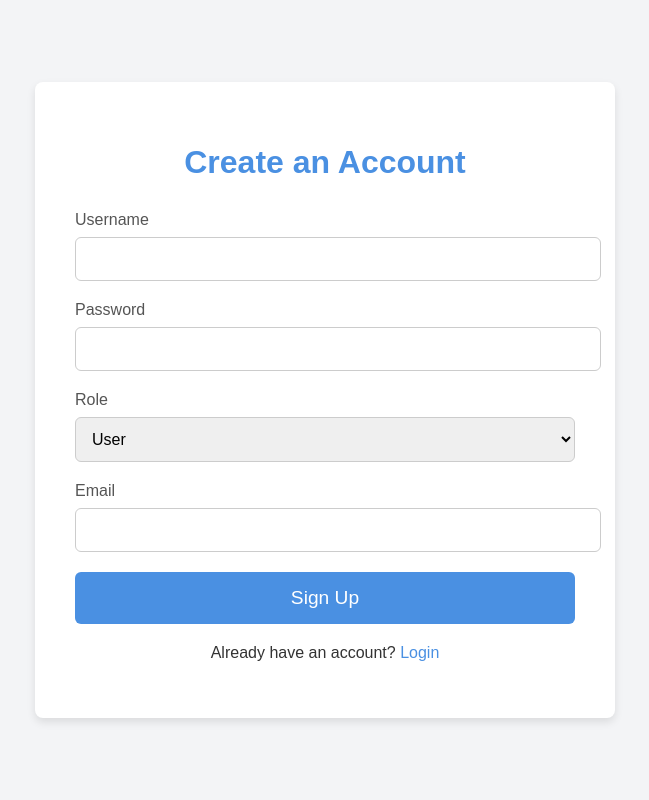
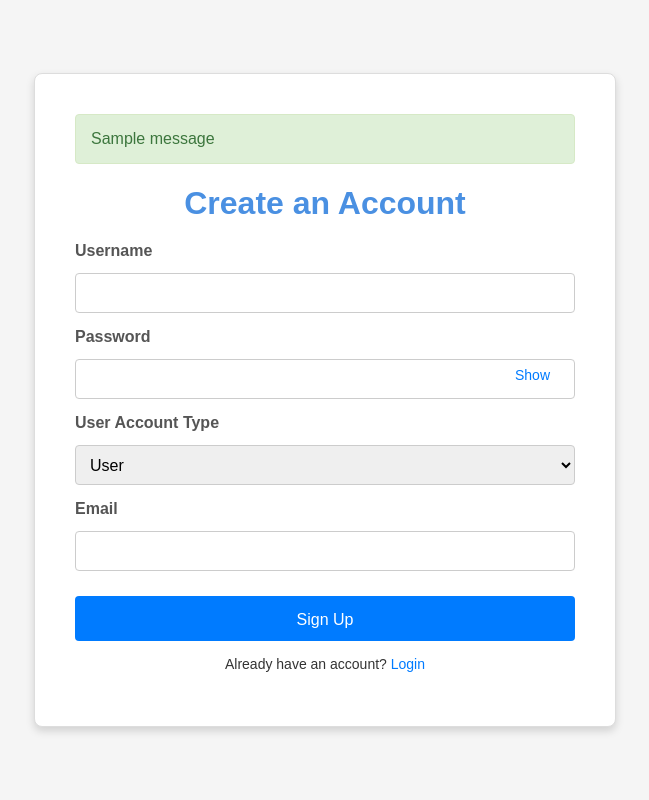
Before and after one commit to Thriambak/flaskproject2, a Python web app: template templates/signup.html in a window 1280 px wide. Shown: the whole page, without its empty margins (315-964 px from the left). Run offline with Jinja, Linux system fonts and the light colour scheme; the template is opened without the code that fills it, so the values that code supplies are empty; one stand-in notice (Sample message) is shown.

Commit message:
fullllllm

```diff
--- a/config.py
+++ b/config.py
@@ -12,7 +12,7 @@ class Config:
     SECRET_KEY = 'your_secret_key'  # For session management and CSRF protection
 
     # Connection string for PostgreSQL
-    SQLALCHEMY_DATABASE_URI = 'postgresql://postgres:root123#@localhost/new_database'
+    SQLALCHEMY_DATABASE_URI = 'postgresql://postgres:root123*@localhost/new_database'
     # MySql URI --> 'mysql+pymysql://username:password@localhost:3306/db_name'
 
     @staticmethod
--- a/templates/signup.html
+++ b/templates/signup.html
@@ -4,10 +4,148 @@
   <meta charset="UTF-8">
   <meta name="viewport" content="width=device-width, initial-scale=1.0">
   <title>Sign Up</title>
-    <link rel="stylesheet" href="{{url_for ('static',filename='css/signup.css')}}">
+  <link rel="stylesheet" href="{{ url_for('static', filename='css/signup.css') }}">
+  <style>
+    /* Global Styles */
+    body {
+      font-family: Arial, sans-serif;
+      background-color: #f5f5f5;
+      margin: 0;
+      padding: 0;
+    }
+    .container {
+      width: 500px;  /* Increased width */
+      margin: 50px auto;
+      background: #fff;
+      padding: 40px;  /* Increased padding */
+      box-shadow: 0 4px 8px rgba(0,0,0,0.15);  /* More prominent shadow */
+      border: 1px solid #ddd;  /* Light border for visibility */
+      border-radius: 8px;
+    }
+    h1 {
+      text-align: center;
+      margin-bottom: 20px;
+    }
+
+    /* Flash Messages */
+    .flash-messages {
+      margin-bottom: 20px;
+    }
+    .alert {
+      padding: 15px;
+      margin-bottom: 15px;
+      border: 1px solid transparent;
+      border-radius: 4px;
+      font-size: 16px;
+    }
+    .alert-success {
+      color: #3c763d;
+      background-color: #dff0d8;
+      border-color: #d6e9c6;
+    }
+    .alert-danger {
+      color: #a94442;
+      background-color: #f2dede;
+      border-color: #ebccd1;
+    }
+    .alert-info {
+      color: #31708f;
+      background-color: #d9edf7;
+      border-color: #bce8f1;
+    }
+    .alert-warning {
+      color: #8a6d3b;
+      background-color: #fcf8e3;
+      border-color: #faebcc;
+    }
+
+    /* Form Styles */
+    .signup-form {
+      display: flex;
+      flex-direction: column;
+    }
+    .form-group {
+      margin-bottom: 15px;
+      display: flex;
+      flex-direction: column;
+    }
+    .form-group label {
+      margin-bottom: 5px;
+      font-weight: bold;
+    }
+    .form-group input,
+    .form-group select {
+      height: 40px;
+      padding: 0 10px;
+      font-size: 16px;
+      border: 1px solid #ccc;
+      border-radius: 4px;
+      width: 100%;
+      box-sizing: border-box;
+    }
+
+    /* Password Field & Toggle */
+    .password-wrapper {
+      position: relative;
+      display: flex;
+      align-items: center;
+    }
+    .password-wrapper input {
+      flex: 1;
+      padding-right: 50px; /* Room for the toggle button */
+    }
+    .toggle-password {
+      position: absolute;
+      right: 10px;
+      background: none;
+      border: none;
+      cursor: pointer;
+      color: #007bff;
+      font-size: 14px;
+    }
+
+    /* Signup Button */
+    .btn {
+      height: 45px;
+      background-color: #007bff;
+      color: white;
+      border: none;
+      font-size: 16px;
+      border-radius: 4px;
+      cursor: pointer;
+      margin-top: 10px;
+    }
+    .btn:hover {
+      background-color: #0056b3;
+    }
+
+    /* Login Link */
+    .login-link {
+      text-align: center;
+      margin-top: 15px;
+      font-size: 14px;
+    }
+    .login-link a {
+      color: #007bff;
+      text-decoration: none;
+    }
+    .login-link a:hover {
+      text-decoration: underline;
+    }
+  </style>
 </head>
 <body>
   <div class="container">
+    <div class="flash-messages">
+      {% with messages = get_flashed_messages(with_categories=true) %}
+        {% if messages %}
+          {% for category, message in messages %}
+            <div class="alert alert-{{ category }}">{{ message }}</div>
+          {% endfor %}
+        {% endif %}
+      {% endwith %}
+    </div>
+
     <h1>Create an Account</h1>
     <form action="{{ url_for('auth.signup') }}" method="POST" class="signup-form">
       <div class="form-group">
@@ -17,42 +155,44 @@
 
       <div class="form-group">
         <label for="password">Password</label>
+        <div class="password-wrapper">
           <input type="password" name="password" id="password" required>
+          <button type="button" class="toggle-password" onclick="togglePasswordVisibility()">Show</button>
+        </div>
       </div>
 
       <div class="form-group">
-                <label for="role">Role</label>
+        <label for="role">User Account Type</label>
         <select name="role" id="role" required>
           <option value="user">User</option>
           <option value="company">Company</option>
           <option value="college">College</option>
-                    <option value="admin">Admin</option>
+          <!-- 'admin' option intentionally omitted -->
         </select>
       </div>
-
-            <!-- <div class="form-group">
-                <label for="name">Full Name</label>
-                <input type="text" name="name" id="name" required>
-            </div> -->
 
       <div class="form-group">
         <label for="email">Email</label>
         <input type="email" name="email" id="email" required>
       </div>
 
-            <!-- <div class="form-group">
-                <label for="age">Age</label>
-                <input type="number" name="age" id="age" required>
-            </div>
-
-            <div class="form-group">
-                <label for="phone">Phone Number</label>
-                <input type="tel" name="phone" id="phone" required>
-            </div> -->
-
       <button type="submit" class="btn">Sign Up</button>
     </form>
     <p class="login-link">Already have an account? <a href="{{ url_for('auth.login') }}">Login</a></p>
   </div>
+
+  <script>
+    function togglePasswordVisibility() {
+      var passwordField = document.getElementById("password");
+      var toggleButton = document.querySelector(".toggle-password");
+      if (passwordField.type === "password") {
+        passwordField.type = "text";
+        toggleButton.textContent = "Hide";
+      } else {
+        passwordField.type = "password";
+        toggleButton.textContent = "Show";
+      }
+    }
+  </script>
 </body>
 </html>
```
Also changed, not shown: auth.py (+54 -31 lines). Lines whose indentation alone changed are shown as unchanged.
